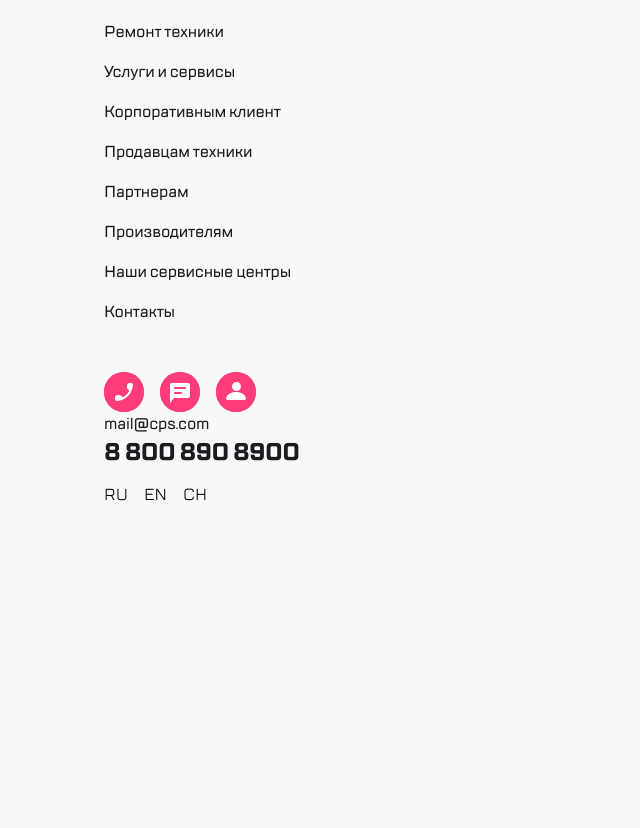
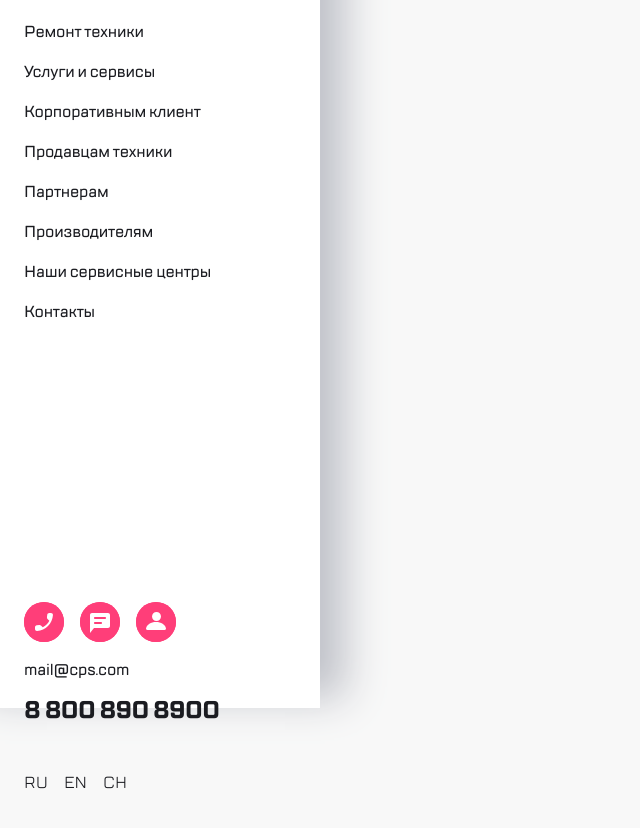
Before and after one commit to PupkinKatyshek/first-project-for-kata, a plain HTML site: page LH menu/index.html in a window 1280 px wide. Shown: the part 92-920 px from the top of the page, without its empty margins (0-640 px from the left). Before the commit the page ends 800 px from the top, so only its background shows below. Drawn offline with Linux system fonts and the light colour scheme.

Commit message:
it's all second

```diff
--- a/LH menu/index.html
+++ b/LH menu/index.html
@@ -9,6 +9,7 @@
   </head>
 
   <body>
+    <div class="lh-side lh-side--surfaced">
       <header class="side-bar">
         <button class="buttons">
           <img src="../LH menu/assets/images/x-close.svg" alt="close" />
@@ -65,10 +66,11 @@
           <a class="address__tel" href="tel:88008908900">8 800 890 8900</a>
         </address>
         <ul class="lang">
-        <li><a class="lang__label" href="#"></a>RU</li>
-        <li><a class="lang__label" href="#"></a>EN</li>
-        <li><a class="lang__label" href="#"></a>CH</li>
+          <li><a class="lang__label" href="#">RU</a></li>
+          <li><a class="lang__label" href="#">EN</a></li>
+          <li><a class="lang__label" href="#">CH</a></li>
         </ul>
       </footer>
+    </div>
   </body>
 </html>
--- a/LH menu/styles/style.css
+++ b/LH menu/styles/style.css
@@ -1,8 +1,17 @@
+html,
 body {
+  height: 100%;
+}
+
+.lh-side {
   display: flex;
   flex-direction: column;
   width: 320px;
-  background-color: aliceblue;
+  background-color: #fff;
+  margin-right: auto;
+  position: absolute;
+  left: 0px;
+  height: 100vh;
 }
 
 .side-bar {
@@ -66,7 +75,12 @@ ul li {
 }
 
 .side-footer {
+  margin-top: 230px;
+  flex-direction: column;
+  display: flex;
+  gap: 16px;
   padding: 24px;
+  align-items: flex-start;
 }
 
 .side-footer__btns {
@@ -78,6 +92,8 @@ ul li {
 .address {
   display: flex;
   flex-direction: column;
+  gap: 12px;
+  /* align-self: center; */
 }
 
 .address__mail {
@@ -98,13 +114,30 @@ ul li {
   font-size: 24px;
   font-style: normal;
   font-weight: 700;
-  line-height: 32px; /* 133.333% */
+  line-height: 32px;
   letter-spacing: -0.6px;
 }
 
 .lang {
+  margin-top: 30px;
   display: flex;
   flex-direction: row;
   gap: 16px;
   padding-left: 0px;
 }
+
+.lang__label {
+  text-decoration: none;
+  color: #1b1c21;
+}
+
+.lang__label:hover {
+  color: #7e7e82;
+}
+
+.lh-side--surfaced {
+  width: 320px;
+  box-shadow: 5px -30px 40px 20px #bfc1c8;
+  left: 0px;
+  transition: 500ms;
+}
```
Lines whose indentation alone changed are shown as unchanged.
